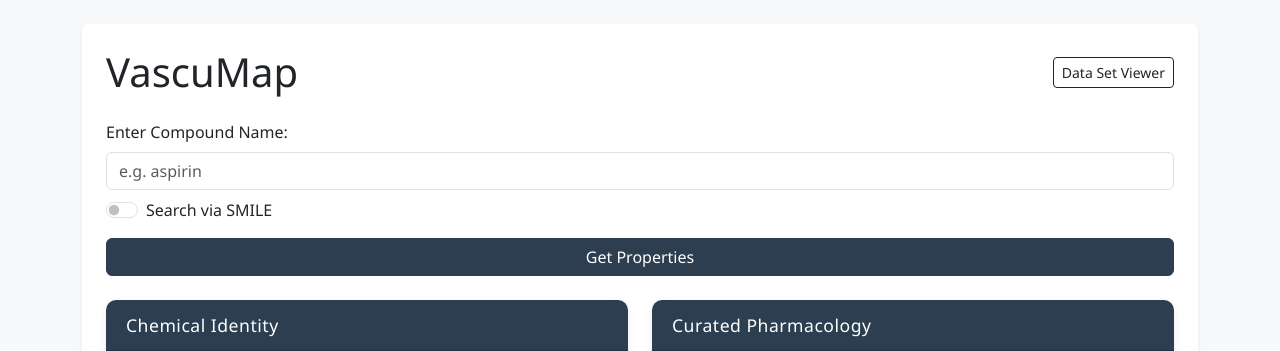
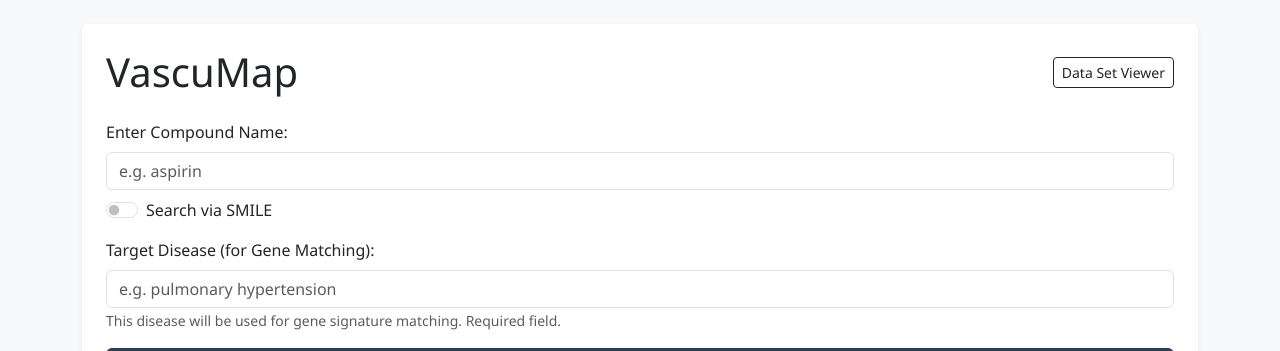
Before and after one commit to samSRaina/ReMediX, a FastAPI app: page / in a window 1280 px wide. Shown: the top 351 px of the page. Run offline with FastAPI, Linux system fonts and the light colour scheme.

Commit message:
Refactor interface to accept multiple diseases instead of hardcoded PAH disease

```diff
--- a/src/clients/creeds_client.py
+++ b/src/clients/creeds_client.py
@@ -110,13 +110,12 @@ class CreedsClient:
         return f"beneficial: {beneficial}", f"harmful: {harmful}"
 
 
-def match_gene_set(gene_list: list[str]) -> dict:
+def match_gene_set(gene_list: list[str], disease: str) -> dict:
     """
     For each gene in the list, match disease signatures against
     single gene perturbations and return beneficial/harmful counts.
-    Disease is fixed to 'pulmonary hypertension'.
+    Disease must be provided by the user.
     """
-    disease = "pulmonary hypertension"
     disease_signatures = get_disease_signatures(disease)
     results = []
     for gene in gene_list:
--- a/src/routers/api.py
+++ b/src/routers/api.py
@@ -35,23 +35,28 @@ async def get_bioactivity_by_inchikey(inchikey: str, standard_type: Optional[str
     gene_set = chembl.get_gene_set(inchikey)
     return {"activities": result, "gene_set": sorted(gene_set)}
 
-# CREEDS match endpoint — matches each gene against disease signatures (pulmonary hypertension)
+# CREEDS match endpoint — matches each gene against disease signatures
 @router.get("/match")
-async def get_gene_match(genes: str):
-    """genes = comma-separated gene symbols"""
+async def get_gene_match(genes: str, disease: str):
+    """genes = comma-separated gene symbols, disease = target disease name (required)"""
     gene_list = [g.strip() for g in genes.split(",") if g.strip()]
     if not gene_list:
         raise HTTPException(status_code=400, detail="No genes provided")
-    return creeds_client.match_gene_set(gene_list)
+    if not disease or not disease.strip():
+        raise HTTPException(status_code=400, detail="Disease parameter is required")
+    return creeds_client.match_gene_set(gene_list, disease)
 
 @router.get("/finalGeneScore")
-async def get_final_gene_score(genes: str):
+async def get_final_gene_score(genes: str, disease: str):
     """
     Calculate final score based on beneficial matches.
     Sum 'Final Score' from 'Final Gene Score' sheet for beneficial genes,
     then divide by predefined DIVISOR.
     """
-    return final_gene_score.calculate_final_score(genes)
+    try:
+        return final_gene_score.calculate_final_score(genes, disease)
+    except ValueError as exc:
+        raise HTTPException(status_code=400, detail=str(exc)) from exc
 
 
 @router.get("/chembl/inchikey/{inchkey}/bioactivity/{target_chembl_id}/target")
@@ -115,8 +120,10 @@ async def get_excel_sheet(name: str, page: int = 1, page_size: int = 100):
 
 
 @router.get("/diseaseSignature/table")
-async def get_disease_signature_table(disease: str = "pulmonary hypertension", page: int = 1, page_size: int = 100):
-    """Export one disease signature to JSON and return a paginated table payload."""
+async def get_disease_signature_table(disease: str, page: int = 1, page_size: int = 100):
+    """Return a paginated disease signature table. Disease parameter is required."""
+    if not disease or not disease.strip():
+        raise HTTPException(status_code=400, detail="Disease parameter is required")
     try:
         payload = creeds_client.export_disease_signature_table(disease)
     except ValueError as exc:
@@ -141,4 +148,14 @@ async def get_disease_signature_table(disease: str = "pulmonary hypertension", p
     }
 
 
+@router.get("/diseases")
+async def get_available_diseases():
+    """Return list of available diseases in CREEDS dataset."""
+    try:
+        dataset = creeds_client._load_disease_signature_dataset()
+        diseases = sorted(set(str(entry.get('disease_name', '')).strip() for entry in dataset if entry.get('disease_name')))
+        return {"diseases": diseases}
+    except Exception as e:
+        raise HTTPException(status_code=500, detail=f"Failed to load diseases: {str(e)}")
+
 # ── helpers ────────────────────────────────────────────────────
--- a/src/routers/views.py
+++ b/src/routers/views.py
@@ -21,6 +21,6 @@ async def gene_match(request: Request):
 async def excel_viewer(request: Request):
     return templates.TemplateResponse(request, "excel_viewer.html")
 
-@router.get("/ppiInteraction", include_in_schema= False, name="ppi_interaction")
+@router.get("/ppiInteraction", include_in_schema= False, name="ppi_interactin")
 async def ppi_interaction(request: Request):
     return templates.TemplateResponse(request, "ppi_interaction.html")
--- a/src/static/js/home.js
+++ b/src/static/js/home.js
@@ -97,13 +97,21 @@ async function fetchBioactivity(inchiKey, standardType) {
 function updateGeneMatchLink() {
     let link = document.getElementById('gene-match-link');
     if (currentGeneSet.length > 0) {
+        const diseaseInput = document.getElementById('disease-input').value.trim();
+
+        // Only show link if disease is provided
+        if (!diseaseInput) {
+            if (link) link.style.display = 'none';
+            return;
+        }
+
         if (!link) {
             link = document.createElement('a');
             link.id = 'gene-match-link';
             link.className = 'btn btn-outline-dark btn-sm mt-2';
             document.getElementById('chembl').querySelector('.card-body').appendChild(link);
         }
-        link.href = `/geneMatch?genes=${encodeURIComponent(currentGeneSet.join(','))}`;
+        link.href = `/geneMatch?genes=${encodeURIComponent(currentGeneSet.join(','))}&disease=${encodeURIComponent(diseaseInput)}`;
         link.textContent = `Match ${currentGeneSet.length} gene(s) against disease →`;
         link.style.display = 'inline-block';
     } else if (link) {
@@ -238,8 +246,30 @@ async function fetchProperties() {
     }
 }
 
+// Load available diseases for datalist
+async function loadAvailableDiseases() {
+    try {
+        const response = await fetch('/api/diseases');
+        if (response.ok) {
+            const data = await response.json();
+            const diseaseList = document.getElementById('disease-list');
+            diseaseList.innerHTML = ''; // Clear loading option
+            data.diseases.forEach(disease => {
+                const option = document.createElement('option');
+                option.value = disease;
+                diseaseList.appendChild(option);
+            });
+        }
+    } catch (err) {
+        console.error('Failed to load diseases:', err);
+    }
+}
+
 // Initialize event listeners when DOM is ready
 document.addEventListener('DOMContentLoaded', () => {
+    // Load available diseases
+    loadAvailableDiseases();
+
     document.getElementById('home-form').addEventListener('submit', (e) => {
         e.preventDefault();
         document.getElementById('error-message').innerText = '';
--- a/src/static/templates/gene_match.html
+++ b/src/static/templates/gene_match.html
@@ -65,7 +65,7 @@
         <div class="col-12 col-lg-6">
             <div class="d-flex justify-content-between align-items-center mb-2">
                 <h2 class="h6 mb-0">Disease Signature Table</h2>
-                <small class="text-muted" id="sheet-name-label">Disease: pulmonary hypertension</small>
+                <small class="text-muted" id="sheet-name-label">Disease: <span id="disease-name-display">Loading...</span></small>
             </div>
             <div class="table-responsive">
                 <table class="table table-sm table-striped table-hover mb-0" id="sheet-table">
--- a/src/static/templates/home.html
+++ b/src/static/templates/home.html
@@ -15,6 +15,14 @@
                 <input type="checkbox" id="searchbar-toggle" class="form-check-input">
                 <label for="searchbar-toggle" class="form-check-label">Search via SMILE</label>
             </div>
+        </div>
+        <div class="mb-3">
+            <label for="disease-input" class="form-label">Target Disease (for Gene Matching):</label>
+            <input type="text" id="disease-input" name="disease-name" class="form-control" placeholder="e.g. pulmonary hypertension" list="disease-list" required>
+            <datalist id="disease-list">
+                <option value="Loading diseases..."></option>
+            </datalist>
+            <small class="form-text text-muted">This disease will be used for gene signature matching. Required field.</small>
         </div>
         <button type="submit" class="btn btn-dark w-100">Get Properties</button>
     </form>
--- a/src/utils/final_gene_score.py
+++ b/src/utils/final_gene_score.py
@@ -42,7 +42,7 @@ def load_excel_sheets() -> dict[str, list[list]]:
     return result
 
 
-def calculate_final_score(genes: str) -> dict:
+def calculate_final_score(genes: str, disease: str) -> dict:
     """
     Calculate final score based on beneficial matches.
     Sum 'Final Score' from 'Final Gene Score' sheet for beneficial genes,
@@ -50,11 +50,13 @@ def calculate_final_score(genes: str) -> dict:
     """
     if not genes:
         return {"score": 0.0}
+    if not disease or not disease.strip():
+        raise ValueError("Disease parameter is required for final score calculation")
 
     gene_list = [g.strip() for g in genes.split(",") if g.strip()]
 
     # 1. Get match results to find beneficial genes
-    match_data = creeds_client.match_gene_set(gene_list)
+    match_data = creeds_client.match_gene_set(gene_list, disease)
     results = match_data.get("results", [])
 
     beneficial_genes = set()
```
Also changed, not shown: src/static/js/gene_match.js (+18 -6 lines), 1 other file.
